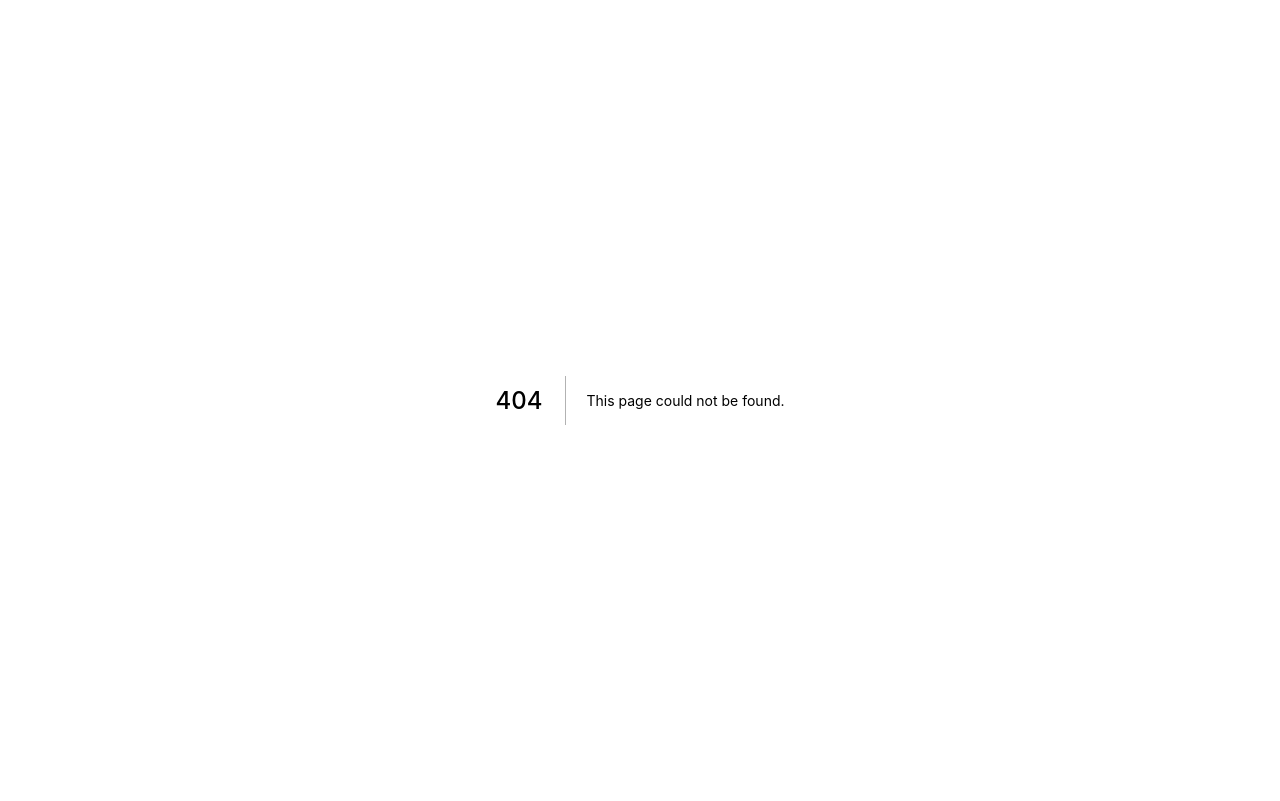
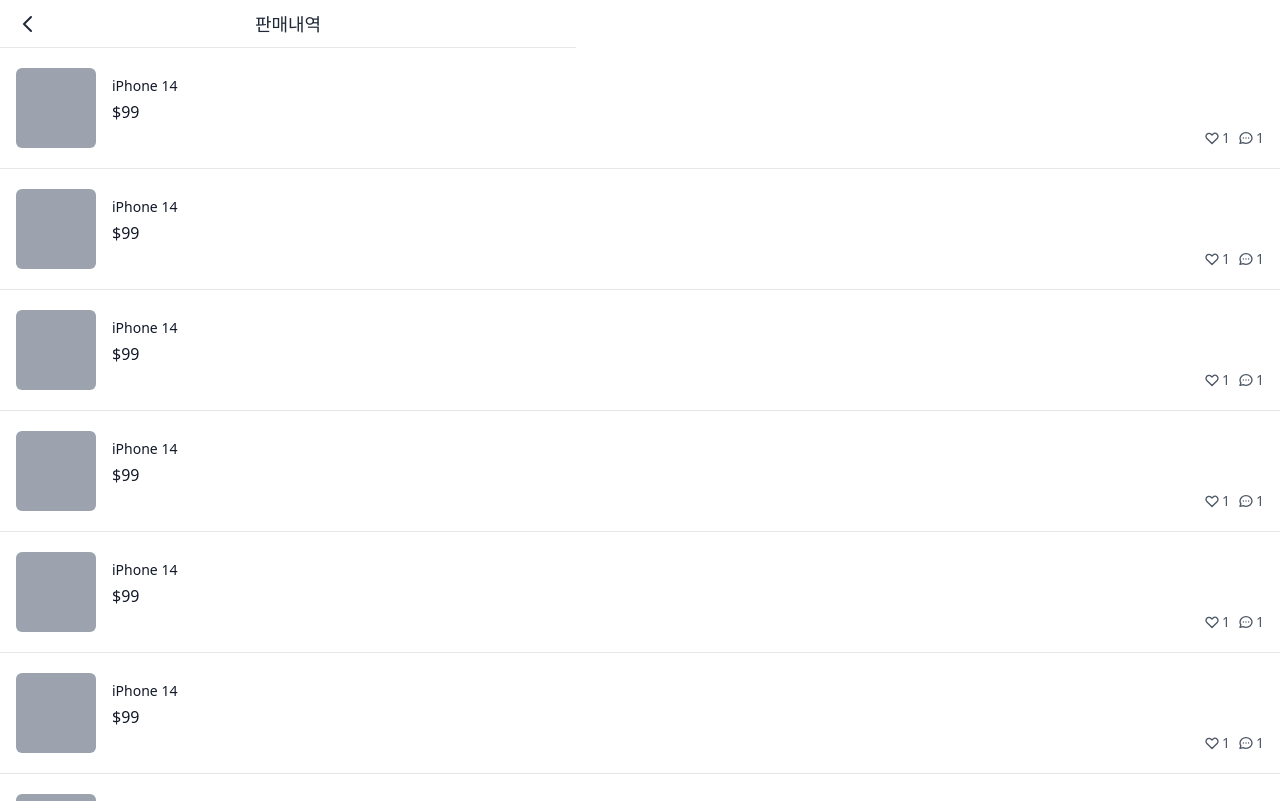
Before and after one commit to mdgarden/carrot-market, a Next.js app: page /profile/sold in a window 1280 px wide. Before the commit this address had no page. Shown: the top 801 px of the page. Built offline with nearby package versions, Linux system fonts and the light colour scheme.

Commit message:
Add sold page

```diff
--- /dev/null
+++ b/pages/profile/sold.tsx
@@ -0,0 +1,24 @@
+import type { NextPage } from "next";
+import Item from "../../components/item";
+import Layout from "../../components/layout";
+
+const Sold: NextPage = () => {
+  return (
+    <Layout title="판매내역" canGoBack>
+      <div className="flex flex-col space-y-5 divide-y  pb-10">
+        {[1, 1, 1, 1, 1, 1, 1, 1, 1, 1, 1, 1].map((_, i) => (
+          <Item
+            id={i}
+            key={i}
+            title="iPhone 14"
+            price={99}
+            comments={1}
+            hearts={1}
+          />
+        ))}
+      </div>
+    </Layout>
+  );
+};
+
+export default Sold;
```
